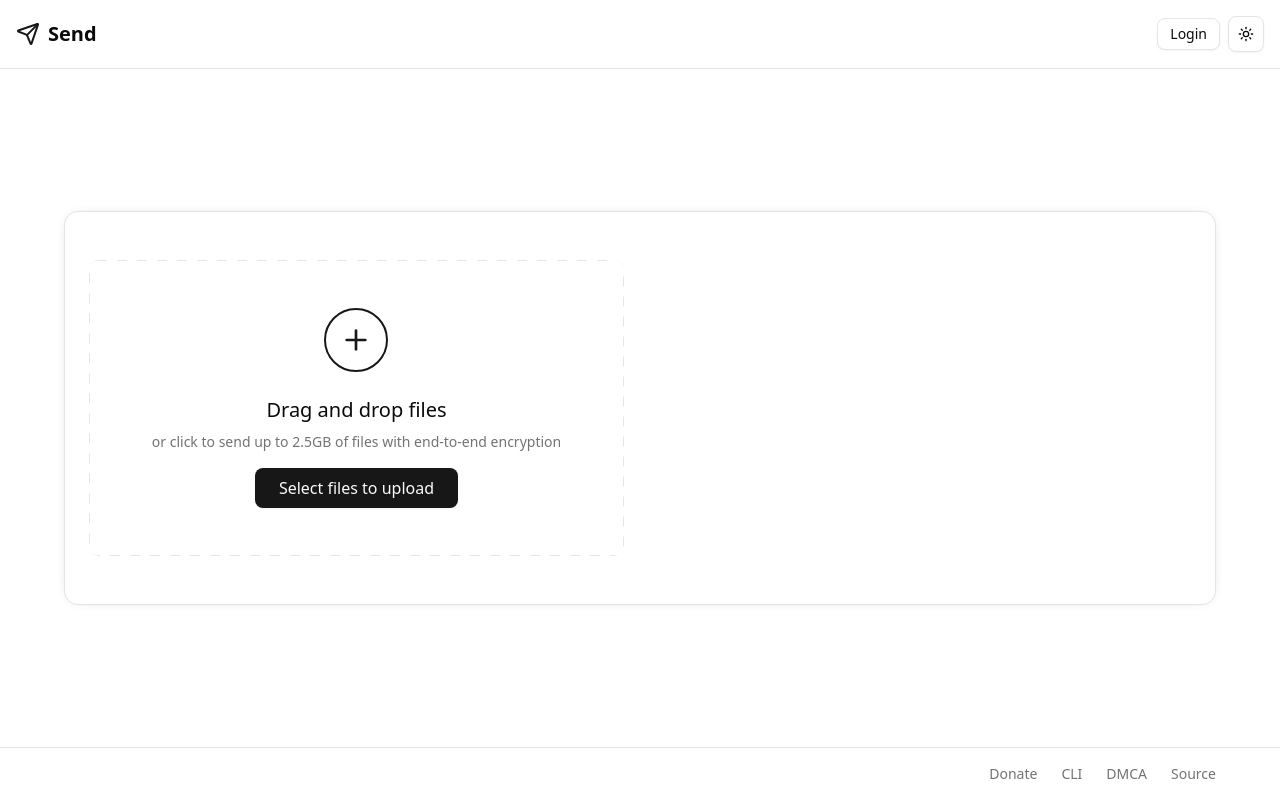
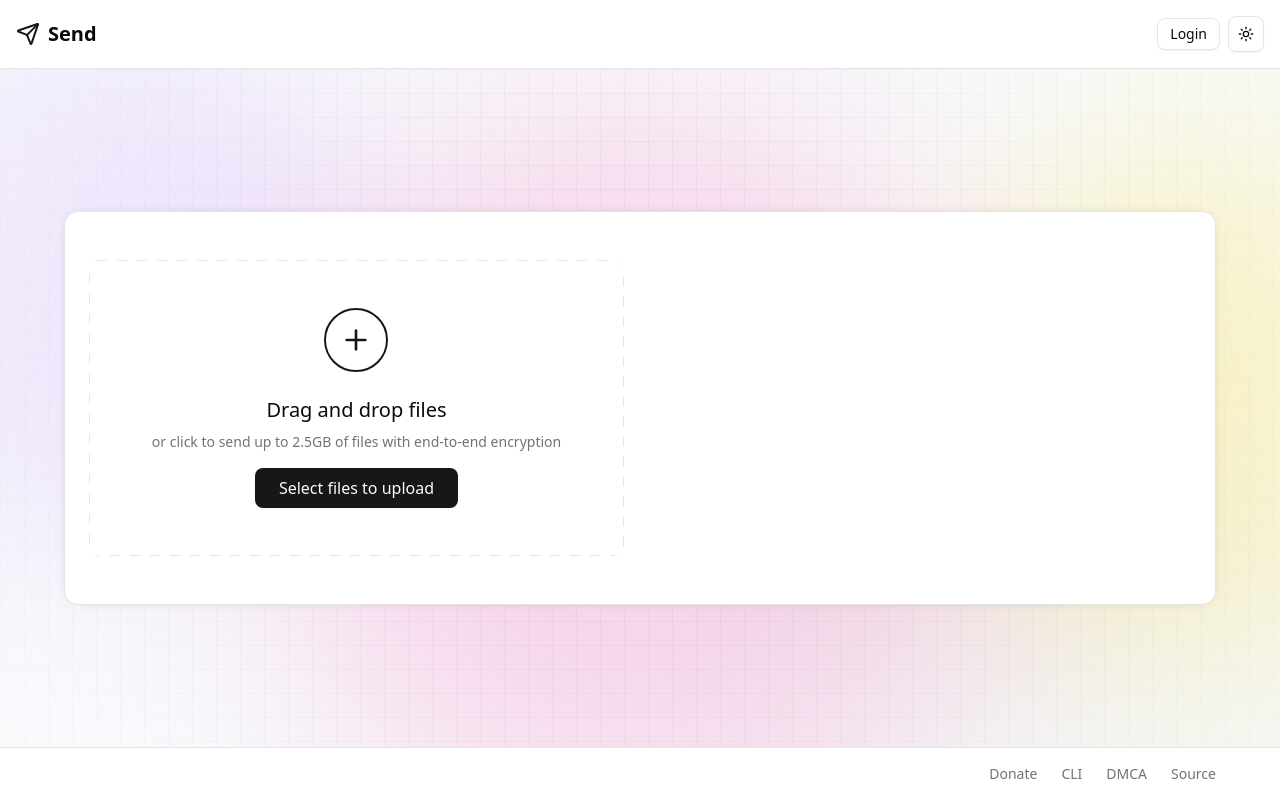
Before and after one commit to chithi-dev/chithi, a SvelteKit app in the folder src/frontend/: page / in a window 1280 px wide. Built offline with nearby package versions, Linux system fonts and the light colour scheme.

Commit message:
Update +page.svelte

```diff
--- a/src/frontend/src/routes/(web_crypto)/(navbar_and_footer)/+page.svelte
+++ b/src/frontend/src/routes/(web_crypto)/(navbar_and_footer)/+page.svelte
@@ -58,9 +58,40 @@
 </script>
 
 <!-- Main Content -->
-<main class="flex flex-1 items-center justify-center p-4">
+<main class="relative flex flex-1 items-center justify-center overflow-hidden p-4">
+	<div class="absolute inset-0 z-0 overflow-hidden bg-slate-50 dark:bg-zinc-950">
+		<!-- Rotating Beam -->
+		<div
+			class="absolute top-1/2 left-1/2 h-[150%] w-[150%] -translate-x-1/2 -translate-y-1/2 animate-[spin_30s_linear_infinite] opacity-30"
+		>
+			<div
+				class="absolute inset-0 bg-[conic-gradient(from_0deg,transparent_0deg,var(--primary)_60deg,transparent_120deg)] opacity-10 blur-3xl"
+			></div>
+		</div>
+
+		<!-- Blobs -->
+		<div
+			class="animate-blob absolute -top-[20%] -left-[20%] h-160 w-160 rounded-full bg-purple-300/40 mix-blend-multiply blur-[100px] filter dark:bg-purple-900/40 dark:mix-blend-hard-light"
+		></div>
+		<div
+			class="animate-blob animation-delay-2000 absolute top-[10%] -right-[20%] h-140 w-140 rounded-full bg-yellow-300/40 mix-blend-multiply blur-[100px] filter dark:bg-indigo-900/40 dark:mix-blend-hard-light"
+		></div>
+		<div
+			class="animate-blob animation-delay-4000 absolute -bottom-[20%] left-[20%] h-180 w-180 rounded-full bg-pink-300/40 mix-blend-multiply blur-[100px] filter dark:bg-blue-900/40 dark:mix-blend-hard-light"
+		></div>
+
+		<!-- Grid -->
+		<div
+			class="absolute inset-0 bg-[linear-gradient(to_right,#80808012_1px,transparent_1px),linear-gradient(to_bottom,#80808012_1px,transparent_1px)] bg-size-[24px_24px]"
+		></div>
+
+		<!-- Vignette -->
+		<div
+			class="absolute inset-0 bg-[radial-gradient(circle_at_center,transparent_30%,var(--color-slate-50)_100%)] opacity-60 dark:bg-[radial-gradient(circle_at_center,transparent_30%,var(--color-zinc-950)_100%)]"
+		></div>
+	</div>
 	<Card
-		class="mx-auto w-full max-w-6xl border-border bg-card shadow-[0_0_15px_-12px_var(--primary)] transition-all duration-200 {isDragging
+		class="relative z-10 mx-auto w-full max-w-6xl border-border bg-card shadow-[0_0_15px_-12px_var(--primary)] transition-all duration-200 {isDragging
 			? 'shadow-[0_0_40px_-10px_var(--primary)]'
 			: ''}"
 	>
@@ -282,4 +313,28 @@
 			stroke-dashoffset: 20;
 		}
 	}
+
+	@keyframes blob {
+		0% {
+			transform: translate(0px, 0px) scale(1);
+		}
+		33% {
+			transform: translate(30px, -50px) scale(1.1);
+		}
+		66% {
+			transform: translate(-20px, 20px) scale(0.9);
+		}
+		100% {
+			transform: translate(0px, 0px) scale(1);
+		}
+	}
+	.animate-blob {
+		animation: blob 7s infinite;
+	}
+	.animation-delay-2000 {
+		animation-delay: 2s;
+	}
+	.animation-delay-4000 {
+		animation-delay: 4s;
+	}
 </style>
```
